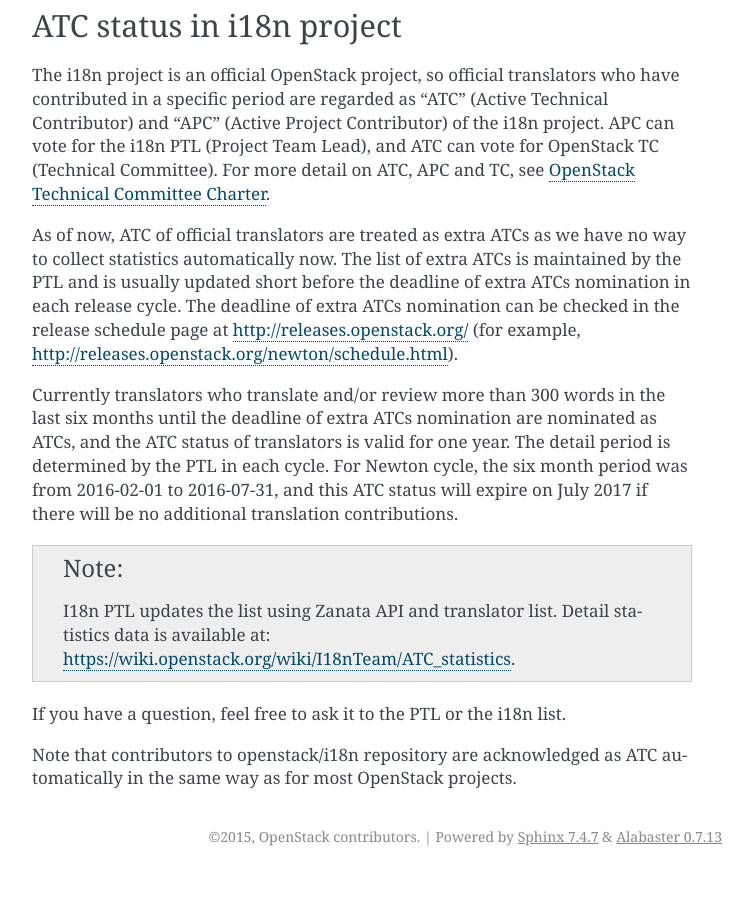
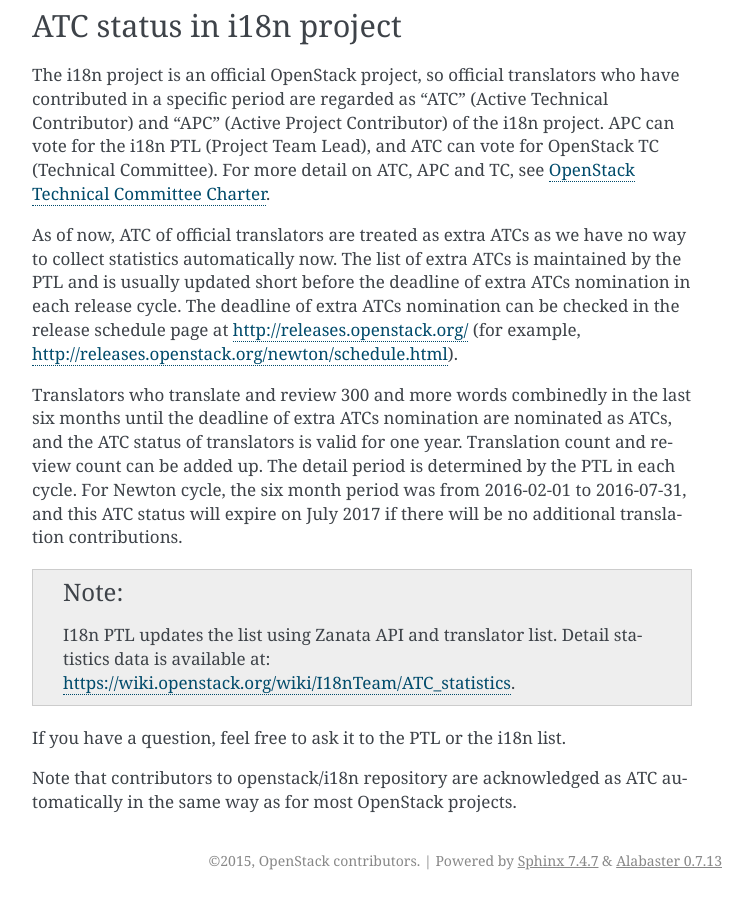
Before and after one commit to openstack/i18n, a Sphinx documentation site: the page built from doc/source/official_translator.rst, in a window 1280 px wide and 900 px high, scrolled down 1324 px. Shown: the whole window, without its empty margins (388-1141 px from the left). Built offline with Sphinx 7.4.7, drawn with Linux system fonts in a browser that asks for light colours; before the commit the page ends 2200 px from its top, so only the background shows below that.

Commit message:
Make description for ATC accurate
Change-Id: I2e7f1da6631cf347e02670e28c69a5cb8b3359b3

```diff
--- a/doc/source/official_translator.rst
+++ b/doc/source/official_translator.rst
@@ -83,9 +83,10 @@
 schedule page at http://releases.openstack.org/ (for example,
 http://releases.openstack.org/newton/schedule.html).
 
-Currently translators who translate and/or review more than 300 words
+Translators who translate and review 300 and more words combinedly
 in the last six months until the deadline of extra ATCs nomination are
 nominated as ATCs, and the ATC status of translators is valid for one year.
+Translation count and review count can be added up.
 The detail period is determined by the PTL in each cycle.
 For Newton cycle, the six month period was from 2016-02-01 to 2016-07-31,
 and this ATC status will expire on July 2017 if there will be no
```
